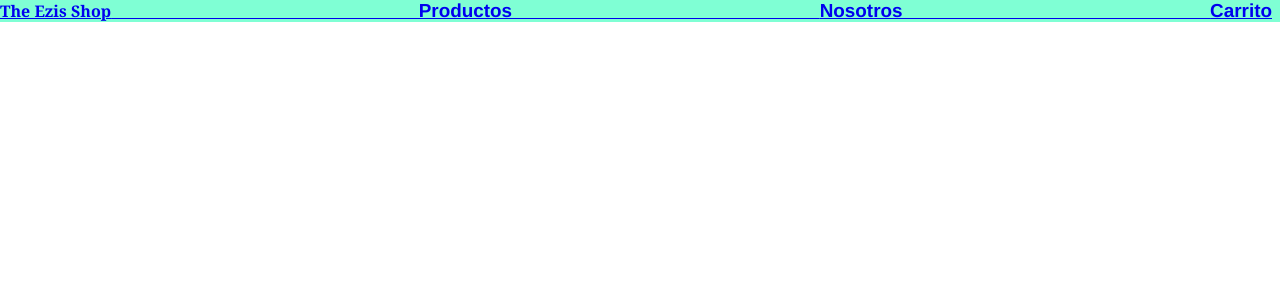
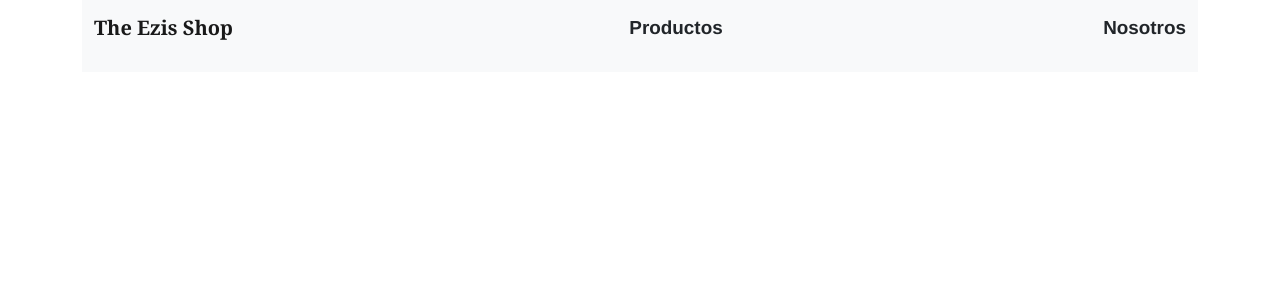
Before and after one commit to AkaEzis/FirstCLITheEzisShop, a React (Create React App) app: page / in a window 1280 px wide. Shown: the top 300 px of the page. Built offline with nearby package versions, Linux system fonts and the light colour scheme; the HTML template or start-up script is replaced by a standard one.

Commit message:
new_element

```diff
--- a/public/index.html
+++ b/public/index.html
@@ -24,6 +24,7 @@
       work correctly both with client-side routing and a non-root public URL.
       Learn how to configure a non-root public URL by running `npm run build`.
     -->
+    <link href="https://cdn.jsdelivr.net/npm/bootstrap@5.0.2/dist/css/bootstrap.min.css" rel="stylesheet" integrity="sha384-EVSTQN3/azprG1Anm3QDgpJLIm9Nao0Yz1ztcQTwFspd3yD65VohhpuuCOmLASjC" crossorigin="anonymous">
     <title>React App</title>
   </head>
   <body>
--- a/src/App.js
+++ b/src/App.js
@@ -1,6 +1,7 @@
 import logo from './logo.svg';
 import './App.css';
 import  Navbar  from './Components/Navbar';
+import ItemListContainer from './Components/ItemListContainer';
 
 function App() {
   return (
--- a/src/Components/Navbar.js
+++ b/src/Components/Navbar.js
@@ -5,14 +5,14 @@ export default function Navbar() {
         <div className='nav_container'>
             <nav class="navbar navbar-expand-lg navbar-light bg-light">
                 <div class="container-fluid">
-                    <a className="navbar-brand" href="#">The Ezis Shop</a>
-                    <a className='navbar-component' href="#"> Productos </a>
-                    <a className='navbar-component' href="#"> Nosotros </a>
-                    <a className='navbar-component' href="#"> Carrito </a>
+                    <p className="navbar-brand" href="#">The Ezis Shop</p>
+                    <p className='navbar-component' href="#"> Productos </p>
+                    <p className='navbar-component' href="#"> Nosotros </p>
 
                 </div>
             </nav>
 
         </div>
     )
+
 }
```
